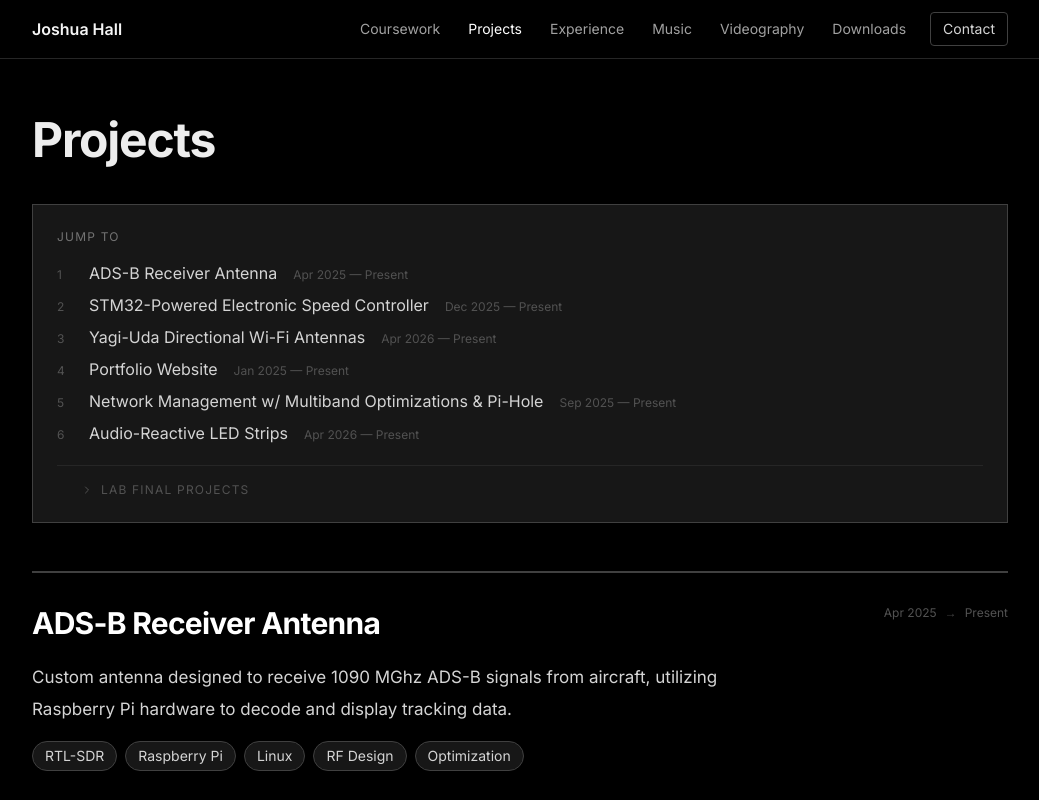
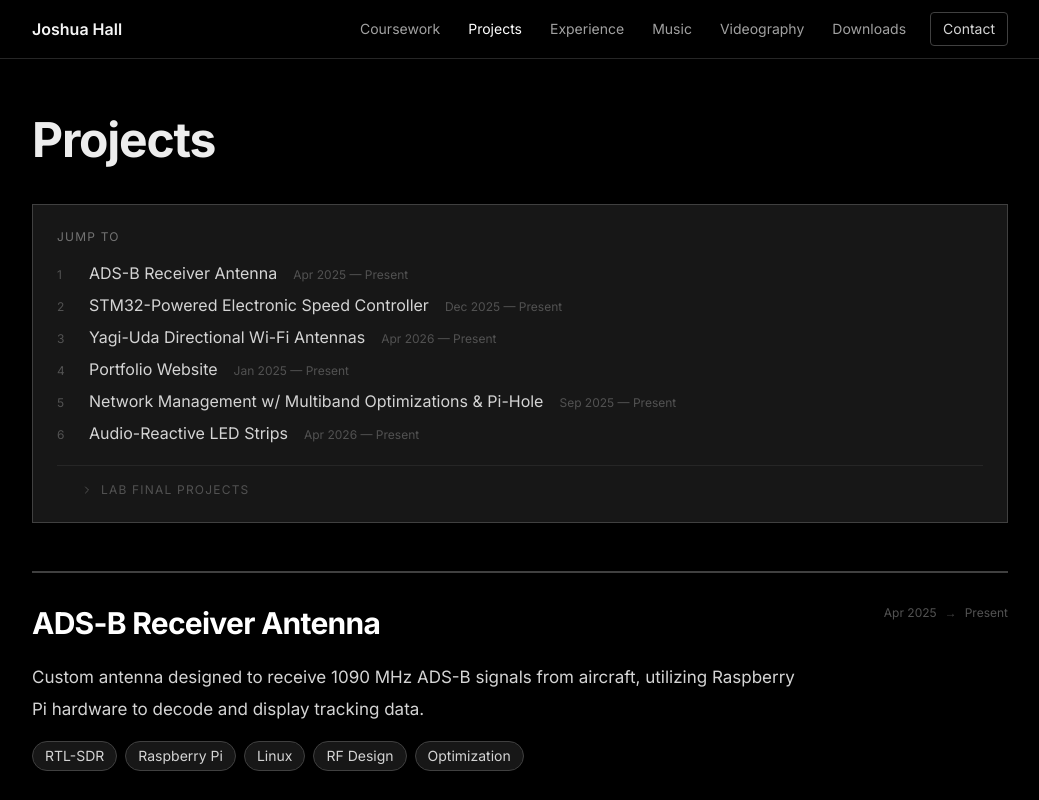
Before and after one commit to akimbomacintosh/portfolio, a Next.js app: page /projects in a window 1280 px wide. Shown: the top 800 px of the page, without its empty margins (120-1159 px from the left). Built offline with nearby package versions, Linux system fonts and the light colour scheme; grey boxes are pictures that could not be loaded.

Commit message:
fixed typos

```diff
--- a/app/projects/page.tsx
+++ b/app/projects/page.tsx
@@ -40,7 +40,7 @@ const projects: Project[] = [
     id: "ads-b-antenna",
     folder: "ads-b-antenna",
     title: "ADS-B Receiver Antenna",
-    tagline: "Custom antenna designed to receive 1090 MGhz ADS-B signals from aircraft, utilizing Raspberry Pi hardware to decode and display tracking data. ",
+    tagline: "Custom antenna designed to receive 1090 MHz ADS-B signals from aircraft, utilizing Raspberry Pi hardware to decode and display tracking data. ",
     images: [
       "/images/projects/ads-b-antenna/1140A2CF-8E09-4C70-8238-3C5F971EEF45_1_201_a.jpeg",
       "/images/projects/ads-b-antenna/1F11099C-DB8B-4002-A626-85C9FAC4D857.jpeg",
```
Also changed, not shown: content/projects/ads-b-antenna/how-it-works.txt.
